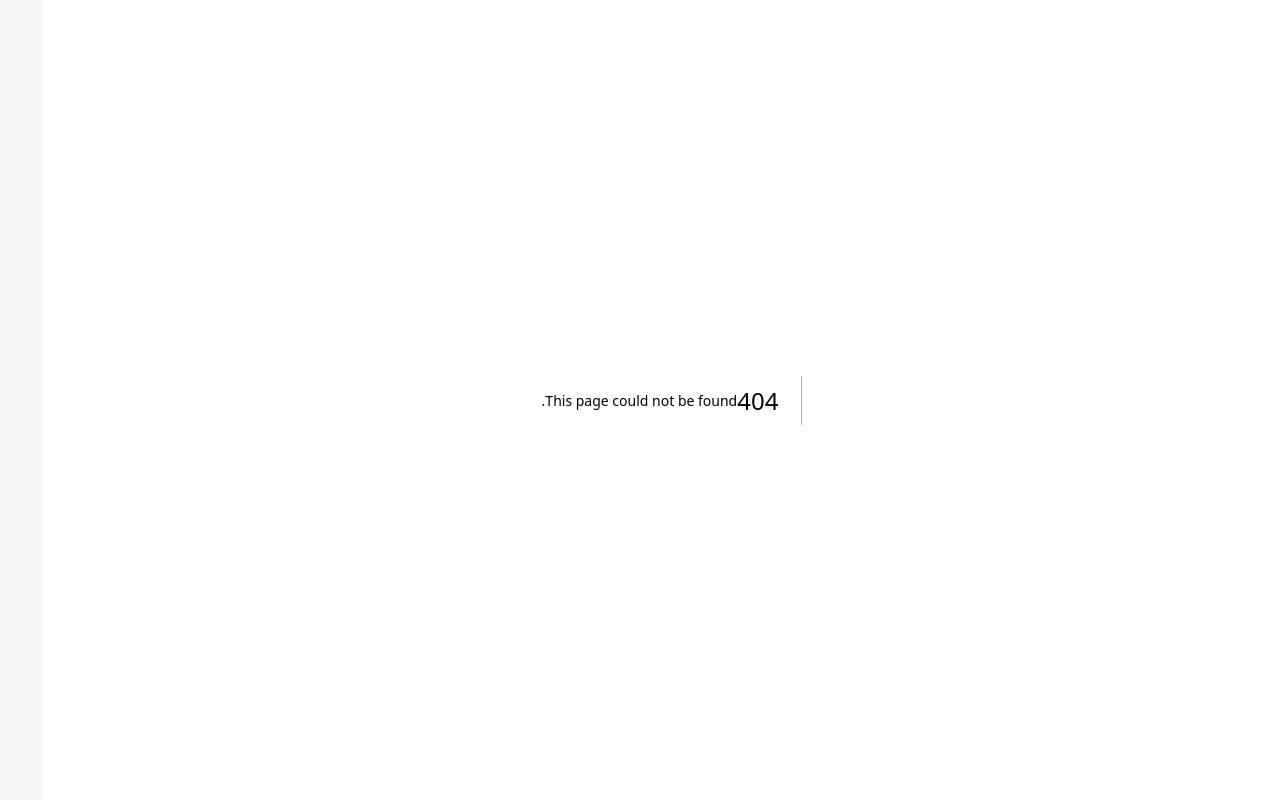
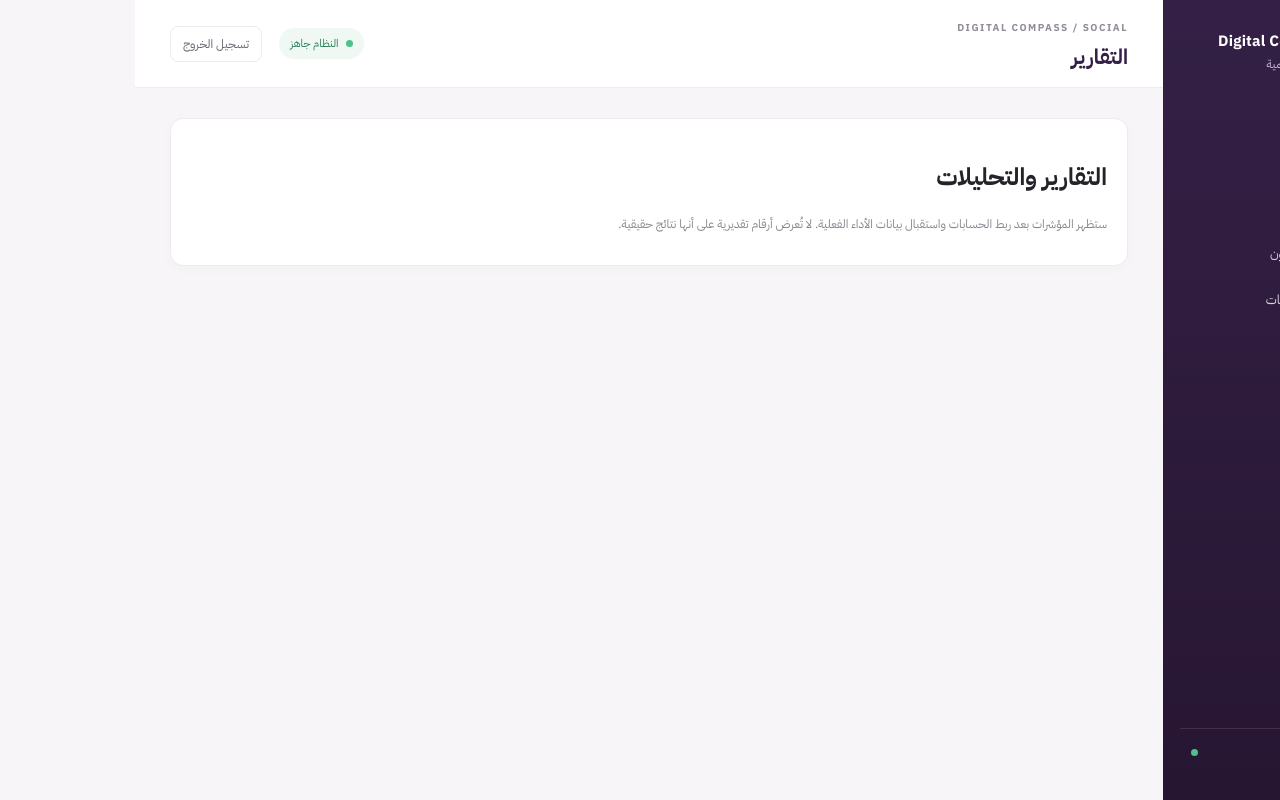
Before and after one commit to psycho-666/digital-compass-site, a Next.js app: page /reports in a window 1280 px wide. Before the commit this address had no page. Built offline with nearby package versions, Linux system fonts and the light colour scheme.

Commit message:
Add Social Edition workspace page

```diff
--- /dev/null
+++ b/src/app/reports/page.tsx
@@ -0,0 +1,4 @@
+import { AppShell } from "@/components/app-shell";
+export default function ReportsPage() {
+ return <AppShell title="التقارير"><div className="panel"><h2>التقارير والتحليلات</h2><p className="muted-copy">ستظهر المؤشرات بعد ربط الحسابات واستقبال بيانات الأداء الفعلية. لا تُعرض أرقام تقديرية على أنها نتائج حقيقية.</p></div></AppShell>;
+}
```
